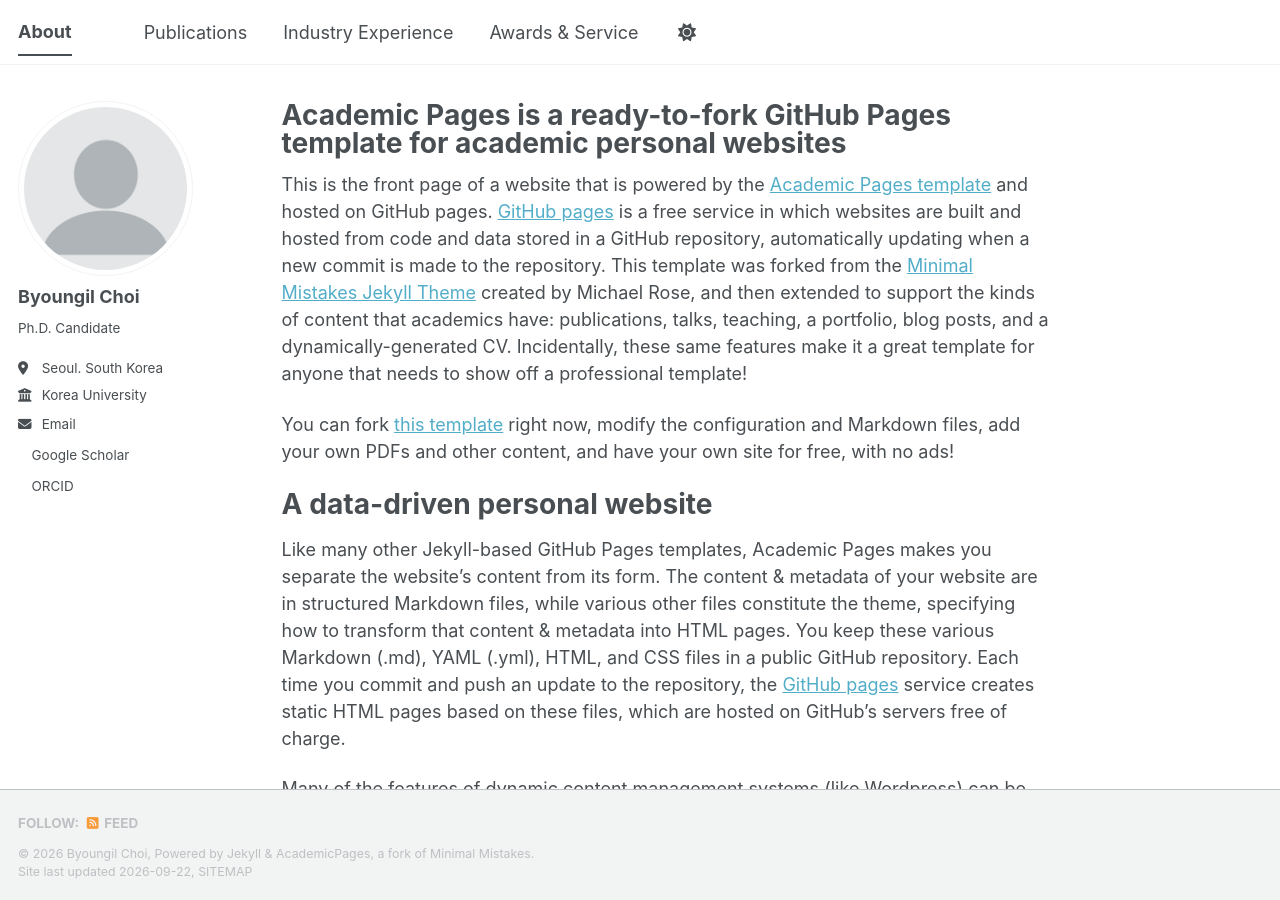
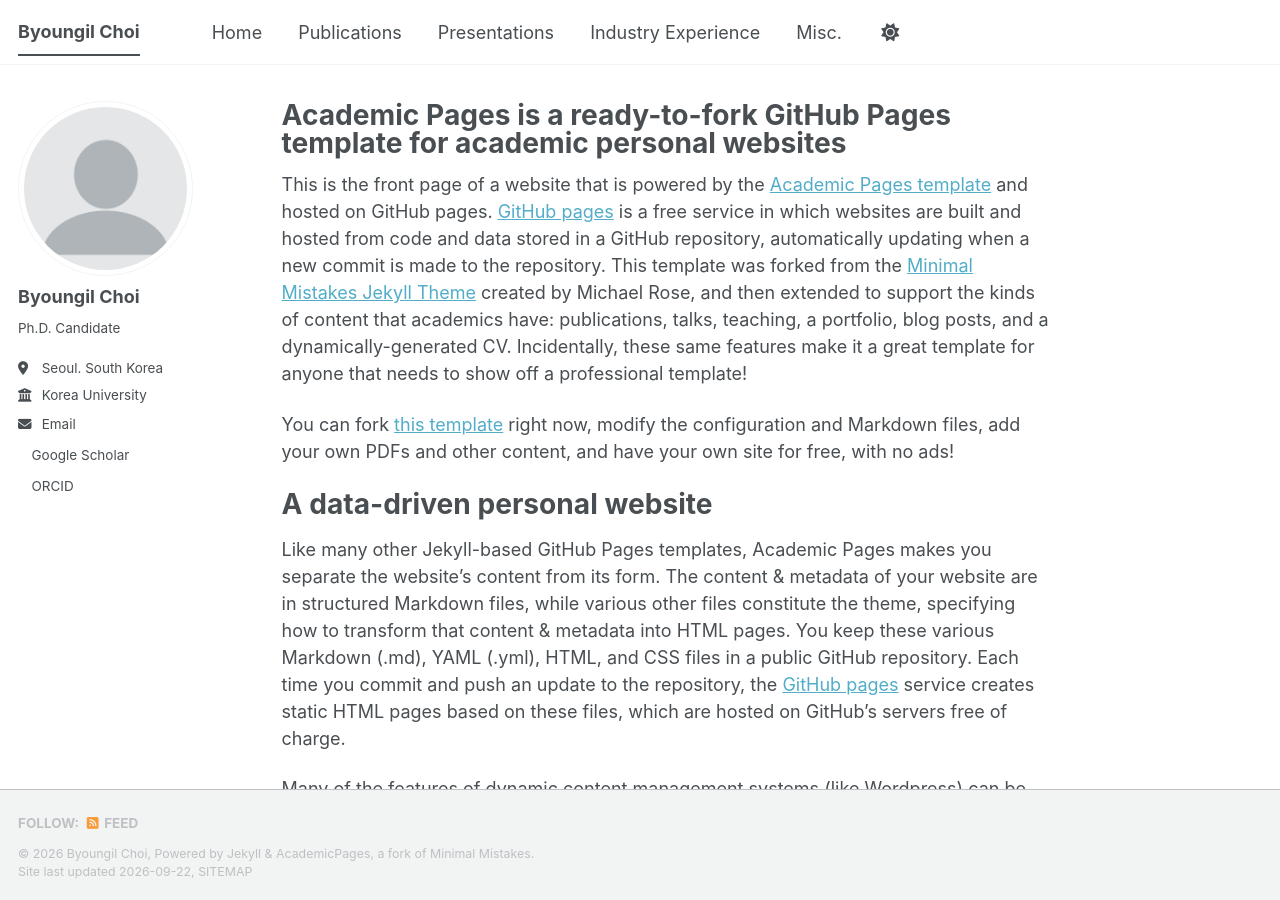
Before and after one commit to smallgiant-cbi/smallgiant-cbi.github.io, a Jekyll site: the page built from _pages/about.md, in a window 1280 px wide and 900 px high. Built offline with Jekyll 4.4.1, drawn with Linux system fonts in a browser that asks for light colours; a style sheet for code colours, icons or effects is not loaded.

Commit message:
메뉴 수정

```diff
--- a/_data/navigation.yml
+++ b/_data/navigation.yml
@@ -8,11 +8,17 @@
 #      Markdown formatted page while the second is generated using JSON.
 
 main:
+  - title: "Home"
+    url: /
+
   - title: "Publications"
     url: /publications/
+
+  - title: "Presentations"
+    url: /Presentations/
 
   - title: "Industry Experience"
     url: /industry-experience/
 
-  - title: "Awards & Service"
-    url: /awards-service/
+  - title: "Misc."
+    url: /misc/
--- a/_includes/masthead.html
+++ b/_includes/masthead.html
@@ -6,7 +6,7 @@
         <button><span class="navicon"></span></button>
         <ul class="visible-links">
           <li class="masthead__menu-item masthead__menu-item--lg persist {% if page.url == '/' or page.url == '/index.html' %}selected{% endif %}">
-            <a href="{{ base_path }}/">About</a>
+            <a href="{{ base_path }}/">{{ site.title }}</a>
           </li>
           {% for link in site.data.navigation.main %}
             {% if link.url contains 'http' %}
```
